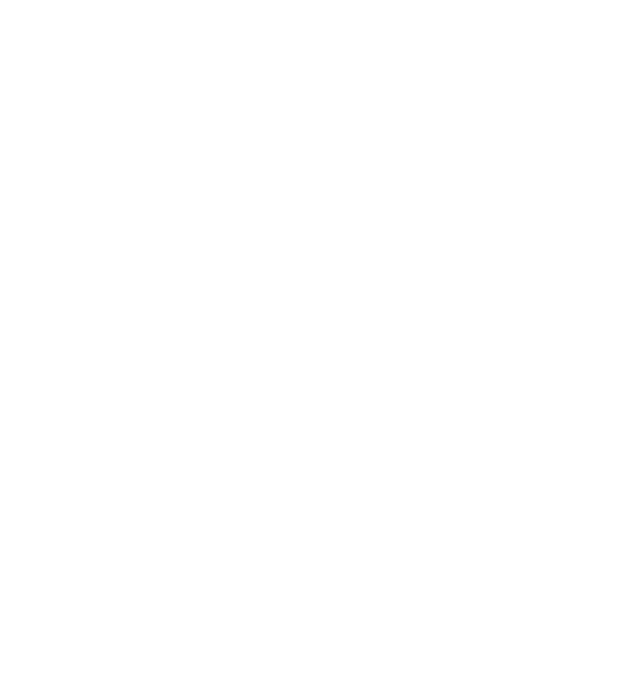
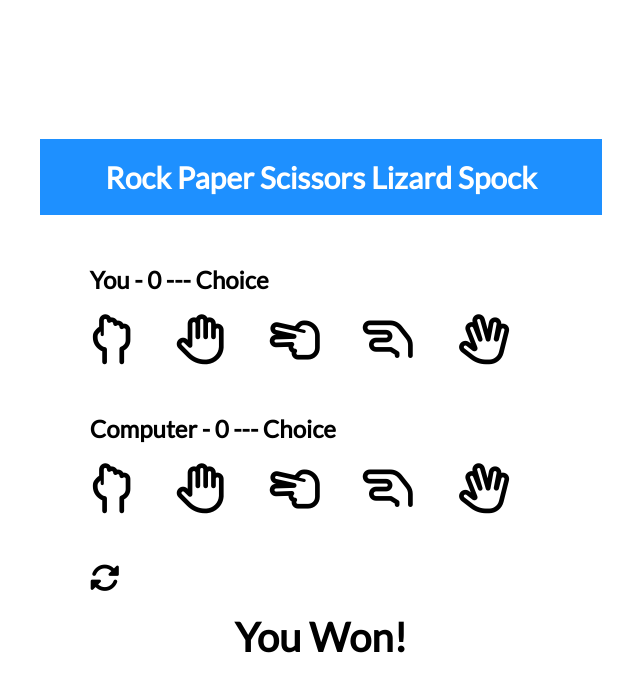
Before and after one commit to MikeReyes102/spock-rock-game, a plain HTML site: page index.html in a window 1280 px wide. Shown: the whole page, without its empty margins (319-959 px from the left). Drawn offline with Linux system fonts and the light colour scheme.

Commit message:
HTML created for UI

```diff
--- a/index.html
+++ b/index.html
@@ -5,10 +5,40 @@
     <meta name="viewport" content="width=device-width, initial-scale=1.0">
     <title>Spock Rock Game</title>
     <link rel="icon" type="image/png" href="favicon.png">
-    <link rel="stylesheet" href="https://cdnjs.cloudflare.com/ajax/libs/font-awesome/5.10.2/css/all.min.css"/>
     <link rel="stylesheet" href="style.css">
+    <script src="https://kit.fontawesome.com/a75140a56a.js" crossorigin="anonymous"></script>
 </head>
 <body>
+    <div class="game-container">
+        <!-- Header -->
+        <div class="header">
+            <h1>Rock Paper Scissors Lizard Spock</h1>
+        </div>
+        <!-- Player Container -->
+        <div class="player-container" id="player">
+            <h2>You - <span id="playerScore">0</span><span class="choice" id="playerChoice"> --- Choice</span></h2>
+            <i class="fa-regular fa-hand-back-fist" title="Rock" id="playerRock"></i>
+            <i class="fa-regular fa-hand-paper" title="Paper" id="playerPaper"></i>
+            <i class="fa-regular fa-hand-scissors" title="Scissors" id="playerScissors"></i>
+            <i class="fa-regular fa-hand-lizard" title="Lizard" id="playerLizard"></i>
+            <i class="fa-regular fa-hand-spock" title="Spock" id="playerSpock"></i>
+        </div>
+        <!-- Computer Container -->
+        <div class="player-container" id="computer">
+            <h2>Computer - <span id="computerScore">0</span><span class="choice" id="computerChoice"> --- Choice</span></h2>
+            <i class="fa-regular fa-hand-back-fist" title="Rock" id="computerRock"></i>
+            <i class="fa-regular fa-hand-paper" title="Paper" id="computerPaper"></i>
+            <i class="fa-regular fa-hand-scissors" title="Scissors" id="computerScissors"></i>
+            <i class="fa-regular fa-hand-lizard" title="Lizard" id="computerLizard"></i>
+            <i class="fa-regular fa-hand-spock" title="Spock" id="computerSpock"></i>
+        </div>
+        <!-- Reset Icon -->
+        <i class="fa-solid fa-sync-alt reset-icon" title="Reset"></i>
+        <!-- Results Text -->
+        <div class="result-container">
+            <h3 class="result-text" id="resultText">You Won!</h3>
+        </div>
+    </div>
     <!-- Script -->
     <script src="script.js"></script>
 </body>
--- a/style.css
+++ b/style.css
@@ -37,7 +37,7 @@ h2 {
   margin-bottom: 20px;
 }
 
-.far {
+.fa-regular {
   font-size: 50px;
   margin-right: 40px;
   User-select: none;
@@ -78,7 +78,7 @@ h2 {
     margin: 50px 0 25px 25px;
   }
 
-  .far {
+  .fa-regular {
     margin-right: 20px;
   }
 
@@ -102,7 +102,7 @@ h2 {
     margin: 43px 0 25px 20px;
   }
 
-  .far {
+  .fa-regular {
     font-size: 43px;
   }
 
```
